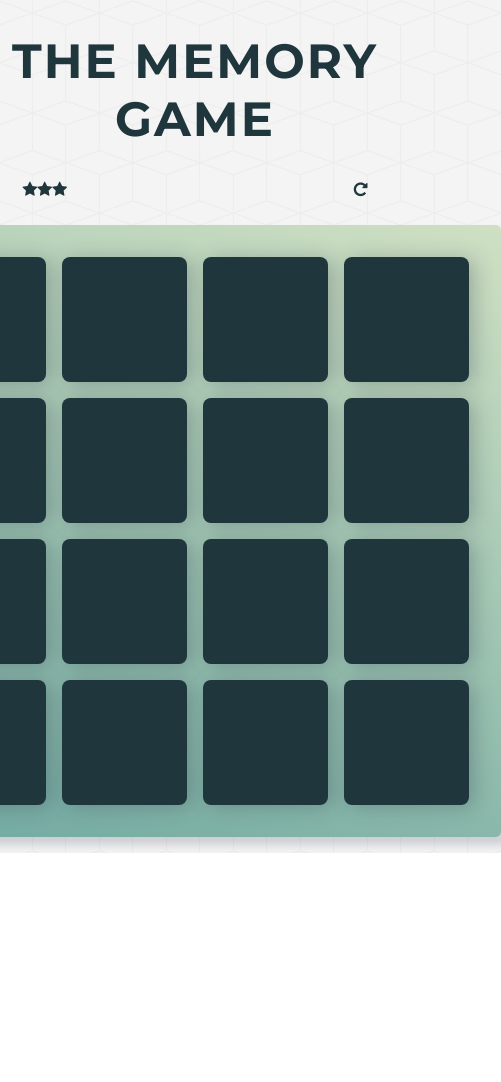
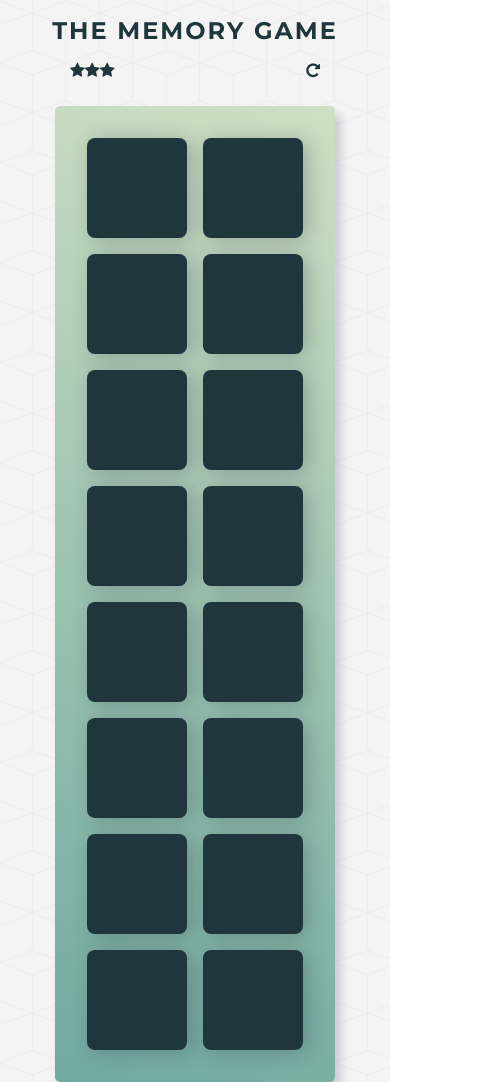
Before and after one commit to mairamartinsk/memory-game, a plain HTML site: page index.html in a window 390 px wide. Shown: the top 1082 px of the page, 501 px wide, since content can reach past the window. Before the commit the page ends 853 px from the top, so only its background shows below. Drawn offline with Linux system fonts and the light colour scheme.

Commit message:
Convert deck from flexbox to grid and add media queries

```diff
--- a/css/app.css
+++ b/css/app.css
@@ -207,3 +207,44 @@ h1 {
   border: 0;
   box-shadow: 0 2px 5px 0 rgba(46, 55, 73, 0.2);
 }
+
+/* ********************************* */
+/* MEDIA QUERIES */
+/* ********************************* */
+
+@media screen and (max-width: 700px) {
+  .deck .card {
+    height: 100px;
+    width: 100px;
+  }
+
+  h1 {
+    font-size: 2.5em;
+  }
+}
+
+@media screen and (max-width: 550px) {
+  .deck .card {
+    height: 85px;
+    width: 85px;
+  }
+}
+
+@media screen and (max-width: 450px) {
+  .deck {
+    grid-template-columns: repeat(2, 1fr);
+    grid-template-rows: repeat(8, 1fr);
+  }
+  .deck .card {
+    height: 100px;
+    width: 100px;
+  }
+
+  h1 {
+    font-size: 1.5em;
+  }
+
+  .score-panel {
+    width: 250px;
+  }
+}
```
